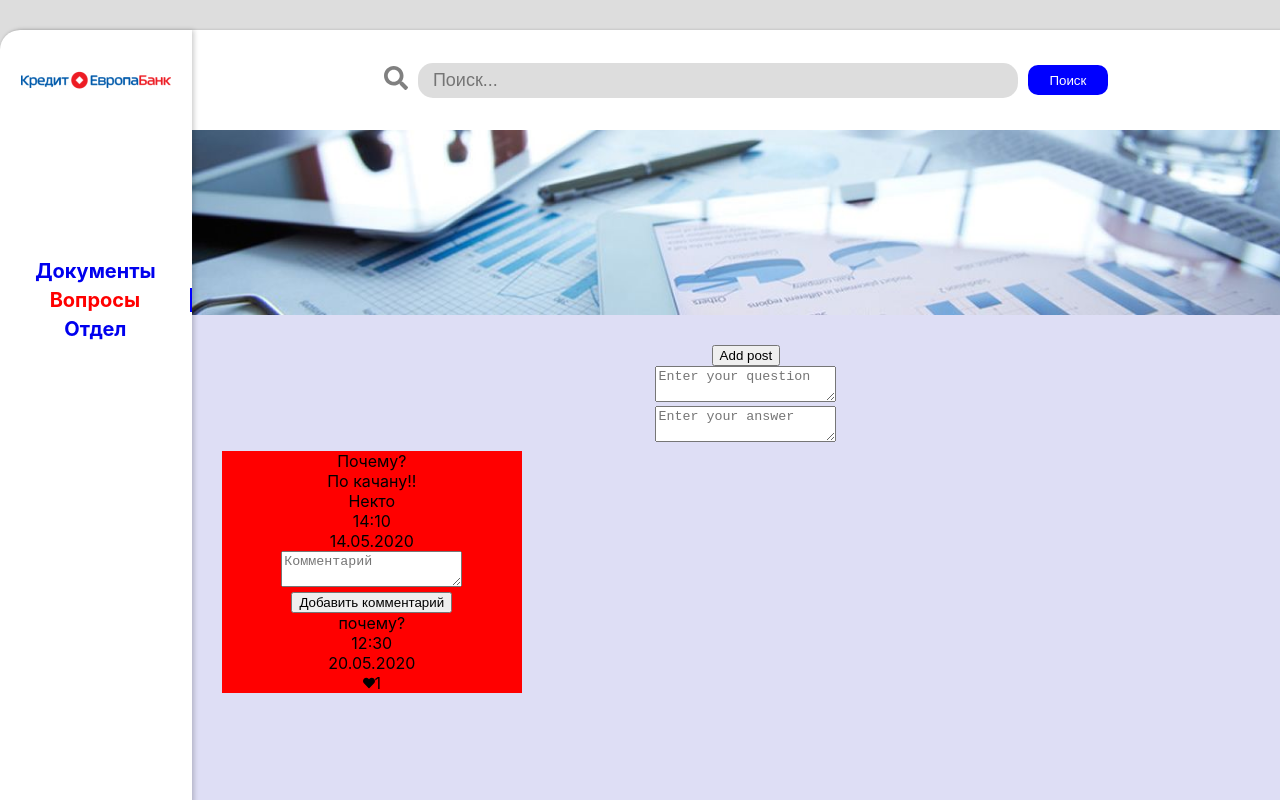
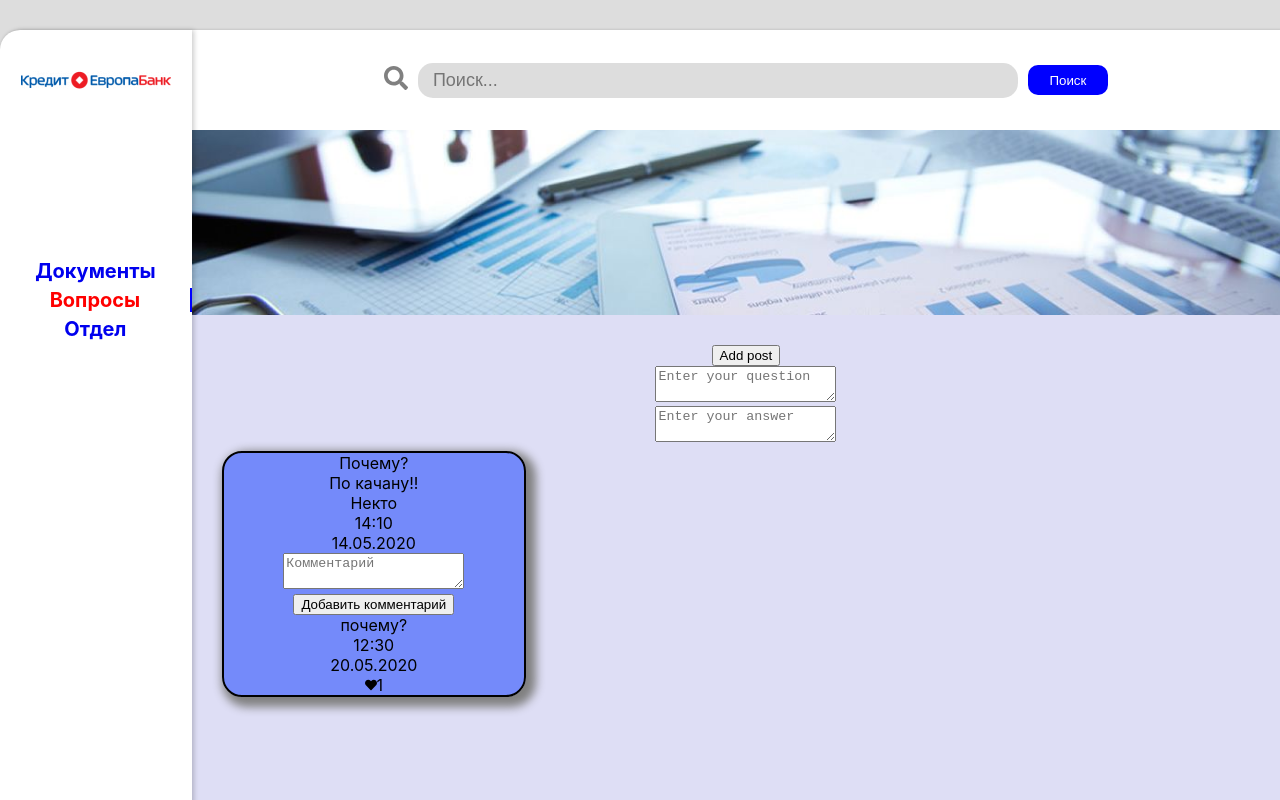
Before and after one commit to arsen92mh/baltazar, a React (Create React App) app: page /questions in a window 1280 px wide. Shown: the top 800 px of the page. Built offline with nearby package versions, Linux system fonts and the light colour scheme.

Commit message:
pagination2

```diff
--- a/src/Content/Maincontent/Post/Post.module.css
+++ b/src/Content/Maincontent/Post/Post.module.css
@@ -1,8 +1,11 @@
 .post {
     width: 300px;
     min-height: 50px;
-    background-color: red;
+    background-color: rgba(0, 47, 255, 0.479);
     margin: 5px;
+    border: 2px solid black;
+    border-radius: 20px;
+    box-shadow: 5px 5px 10px 5px grey;
 }
 
 .postArrWrapper {
--- a/src/Users/UsersClass.js
+++ b/src/Users/UsersClass.js
@@ -10,9 +10,9 @@ class Users extends React.Component {
         if (this.props.users.length === 0) {
             this.props.isFetching(true);
             axios.get(`https://social-network.samuraijs.com/api/1.0/users?page=${this.props.currentPage}&count=${this.props.pageSize}`).then(response => {
-                this.props.isFetching(false);
                 this.props.setUsers(response.data.items);
                 this.props.setTotalCount(response.data.totalCount);
+                this.props.isFetching(false);
 
             });
         }
@@ -27,11 +27,11 @@ class Users extends React.Component {
         this.props.unFollow(userId);
     }
     setCurrentPage = (page) => {
+        this.props.isFetching(true);
         this.props.setCurrentPage(page);
-        this.props.isFetching(true);
         axios.get(`https://social-network.samuraijs.com/api/1.0/users?page=${page}&count=${this.props.pageSize}`).then(response => {
+            this.props.setUsers(response.data.items);
             this.props.isFetching(false);
-            this.props.setUsers(response.data.items);
 
         });
     }
--- a/src/Users/users.module.css
+++ b/src/Users/users.module.css
@@ -7,14 +7,14 @@
     font-weight: bold;
 }
 
-span {
-    cursor: pointer;
-    margin: 0 3px;
-}
-
 .pagination {
     margin: 0 auto;
     display: flex;
     flex-wrap: wrap;
     justify-content: center;
 }
+
+.pagination span {
+    cursor: pointer;
+    margin: 0 3px;
+}
```
